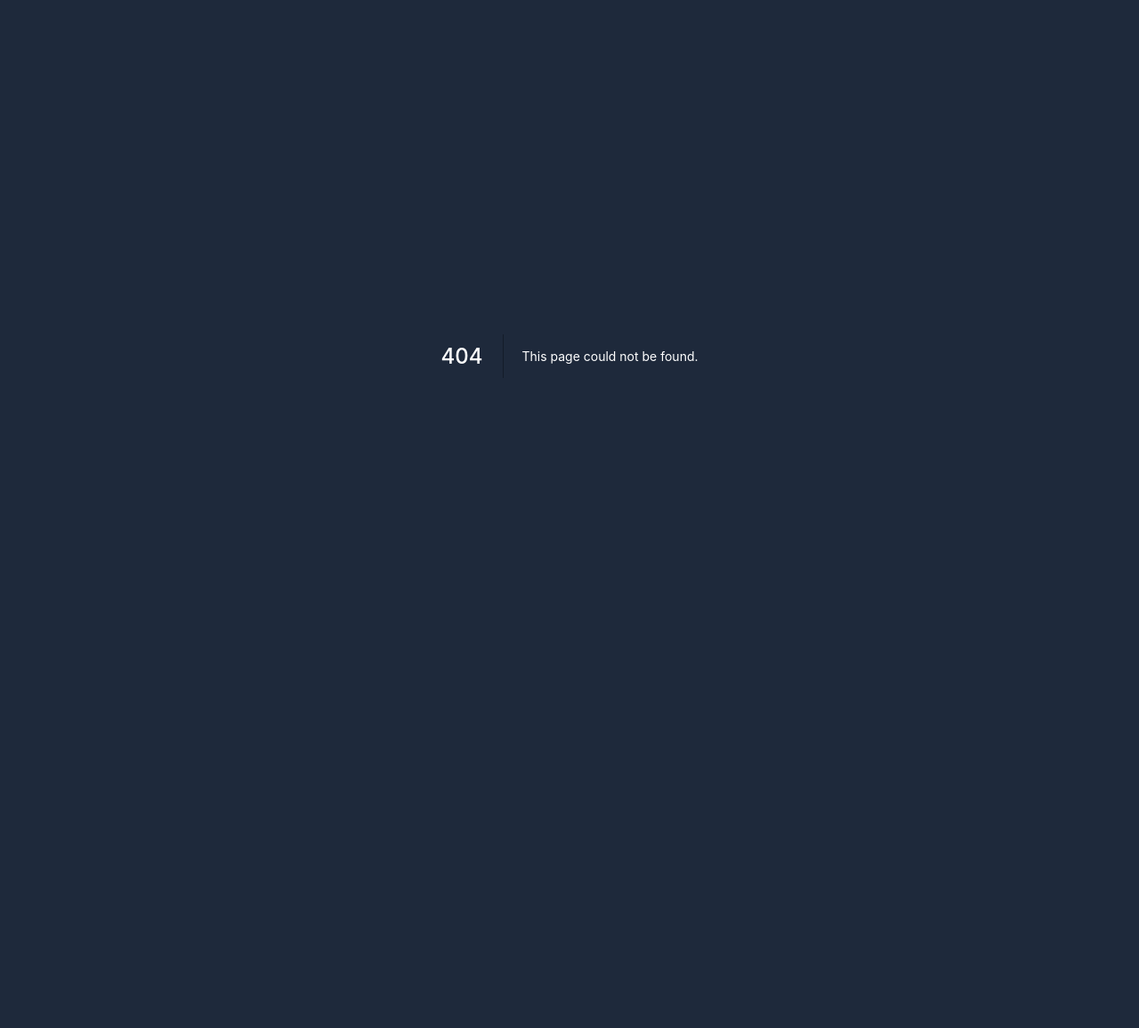
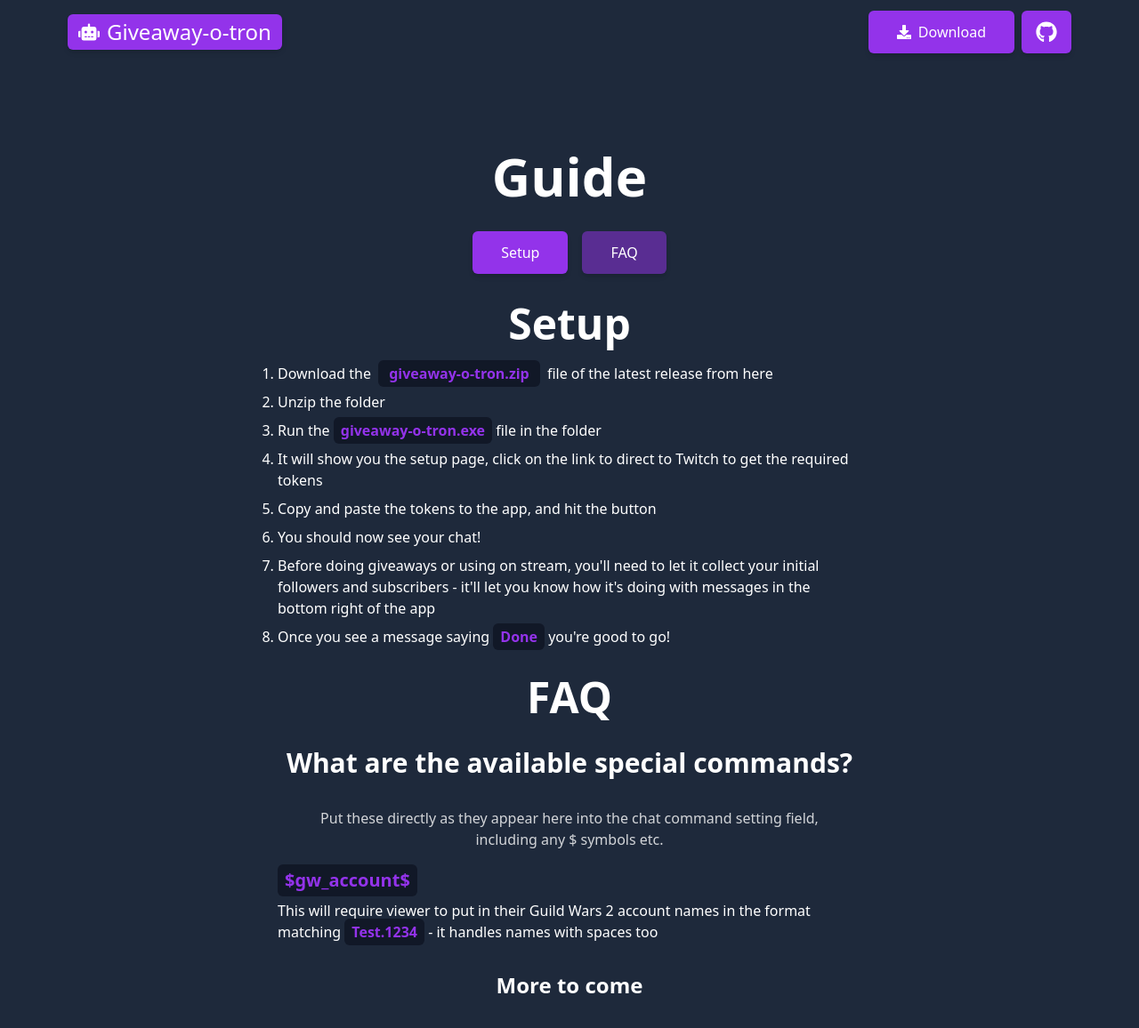
Before and after one commit to maael/giveaway-o-tron, a Next.js app in the folder marketing/: page /guide in a window 1280 px wide. Before the commit this address had no page. Shown: the top 1156 px of the page at 89% size. Before the commit the page ends 800 px from the top, so only its background shows below. Built offline with nearby package versions, Linux system fonts and the light colour scheme.

Commit message:
feat: More work on marketing site

```diff
--- a/marketing/next-seo.config.js
+++ b/marketing/next-seo.config.js
@@ -1,6 +1,6 @@
-const title = 'Matt Elphick | Software Engineer'
-const description = 'Software engineer mainly messing around with JavaScript.'
-const url = 'https://mael.tech/'
+const title = 'Giveaway-o-tron | A Twitch giveaway tool'
+const description = 'A Twitch giveaway tool packed with features'
+const url = 'https://giveaway-o-tron.mael.tech'
 
 export default {
   title,
@@ -14,9 +14,4 @@
     type: 'website',
     locale: 'en_GB',
   },
-  twitter: {
-    handle: '@mattaelphick',
-    site: '@mattaelphick',
-    cardType: 'summary_large_image',
-  },
 }
--- a/marketing/src/components/hooks/useFathom.ts
+++ b/marketing/src/components/hooks/useFathom.ts
@@ -2,7 +2,7 @@
 import { useRouter } from 'next/router'
 import * as Fathom from 'fathom-client'
 
-const ID = process.env.FATHOM_ID || ''
+const ID = process.env.FATHOM_ID || 'KAFYKWAH'
 
 export default function useFathom() {
   const router = useRouter()
--- /dev/null
+++ b/marketing/src/components/primitives/Header.tsx
@@ -0,0 +1,23 @@
+import Link from 'next/link'
+import * as React from 'react'
+import { FaDownload, FaGithub, FaRobot } from 'react-icons/fa'
+
+export default function Header() {
+  return (
+    <div className="flex flex-col md:flex-row gap-3 justify-between items-center pb-20">
+      <Link href="/">
+        <h1 className="flex flex-row justify-center items-center gap-2 bg-purple-600 px-3 py-1 rounded-md text-2xl shadow-md cursor-pointer">
+          <FaRobot /> Giveaway-o-tron
+        </h1>
+      </Link>
+      <div className="flex flex-row gap-2">
+        <a className="button" href="https://github.com/maael/giveaway-o-tron/releases/latest">
+          <FaDownload /> Download
+        </a>
+        <a className="button text-2xl px-4" href="https://github.com/maael/giveaway-o-tron">
+          <FaGithub />
+        </a>
+      </div>
+    </div>
+  )
+}
--- a/marketing/src/pages/_app.tsx
+++ b/marketing/src/pages/_app.tsx
@@ -12,10 +12,12 @@
     <>
       <Head>
         <meta name="viewport" content="width=device-width, initial-scale=1" />
-        <meta name="theme-color" content="#fd015d" />
+        <meta name="theme-color" content="#1e293b" />
       </Head>
       <DefaultSeo {...SEO} />
-      <Component {...pageProps} />
+      <div className="flex flex-col gap-5 px-10 lg:px-3 mx-auto max-w-6xl pt-3 pb-20">
+        <Component {...pageProps} />
+      </div>
       <EmojiFavicon emoji="🤖" />
     </>
   )
--- /dev/null
+++ b/marketing/src/pages/guide.tsx
@@ -0,0 +1,74 @@
+import Header from '~/components/primitives/Header'
+
+export default function Guide() {
+  return (
+    <>
+      <Header />
+      <div className="py-2 flex flex-col gap-8 justify-center items-center mx-auto text-center -mt-15">
+        <h1 className="text-6xl font-bold">Guide</h1>
+        <div className="flex flex-row gap-4 justify-center items-center">
+          <a href="#setup" className="button">
+            Setup
+          </a>
+          <a href="#faq" className="button bg-opacity-50">
+            FAQ
+          </a>
+        </div>
+        <a id="setup">
+          <h2 className="text-5xl font-bold">Setup</h2>
+          <ol className="text-left flex flex-col gap-2 mt-5 list-decimal max-w-2xl mx-auto px-2">
+            <li>
+              Download the{' '}
+              <em className="text-purple-600 font-bold bg-gray-900 px-3 py-1 mx-1 rounded-md not-italic">
+                giveaway-o-tron.zip
+              </em>{' '}
+              file of the latest release from <a href="">here</a>
+            </li>
+            <li>Unzip the folder</li>
+            <li>
+              Run the{' '}
+              <em className="text-purple-600 font-bold bg-gray-900 px-2 py-1 rounded-md not-italic">
+                giveaway-o-tron.exe
+              </em>{' '}
+              file in the folder
+            </li>
+            <li>It will show you the setup page, click on the link to direct to Twitch to get the required tokens</li>
+            <li>Copy and paste the tokens to the app, and hit the button</li>
+            <li>You should now see your chat!</li>
+            <li>
+              Before doing giveaways or using on stream, you'll need to let it collect your initial followers and
+              subscribers - it'll let you know how it's doing with messages in the bottom right of the app
+            </li>
+            <li>
+              Once you see a message saying{' '}
+              <em className="text-purple-600 font-bold bg-gray-900 px-2 py-1 rounded-md not-italic">Done</em> you're
+              good to go!
+            </li>
+          </ol>
+        </a>
+        <a id="faq">
+          <h2 className="text-5xl font-bold">FAQ</h2>
+        </a>
+        <h3 className="text-3xl font-bold">What are the available special commands?</h3>
+        <p className="opacity-80 text-center max-w-xl">
+          Put these directly as they appear here into the chat command setting field, including any $ symbols etc.
+        </p>
+        <div className="text-left flex flex-col gap-2 list-disc max-w-2xl mx-auto px-2 -mt-4">
+          <div className="flex flex-col gap-1">
+            <div className="flex flex-col items-start">
+              <em className="text-purple-600 font-bold bg-gray-900 px-2 py-1 rounded-md not-italic text-xl">
+                $gw_account$
+              </em>
+            </div>
+            <div>
+              This will require viewer to put in their Guild Wars 2 account names in the format matching{' '}
+              <em className="text-purple-600 font-bold bg-gray-900 px-2 py-1 rounded-md not-italic">Test.1234</em> - it
+              handles names with spaces too
+            </div>
+          </div>
+        </div>
+        <h3 className="text-2xl font-bold">More to come</h3>
+      </div>
+    </>
+  )
+}
--- a/marketing/src/pages/index.tsx
+++ b/marketing/src/pages/index.tsx
@@ -1,23 +1,22 @@
 import dynamic from 'next/dynamic'
 import Image from 'next/image'
+import Link from 'next/link'
 import * as React from 'react'
 import { IconType } from 'react-icons'
 import {
   FaClock,
   FaDice,
-  FaDownload,
   FaExclamation,
   FaGifts,
-  FaGithub,
   FaHammer,
   FaHeart,
   FaICursor,
   FaList,
   FaQuoteLeft,
-  FaRobot,
   FaSadTear,
 } from 'react-icons/fa'
 import { TwitterTweetEmbed } from 'react-twitter-embed'
+import Header from '~/components/primitives/Header'
 
 const TwitchPlayer = dynamic(() => import('react-twitch-embed-video'), {
   ssr: false,
@@ -25,20 +24,8 @@
 
 export default function Index() {
   return (
-    <div className="flex flex-col gap-5 px-10 lg:px-3 mx-auto max-w-6xl pt-3 pb-20">
-      <div className="flex flex-col md:flex-row gap-3 justify-between items-center pb-20">
-        <h1 className="flex flex-row justify-center items-center gap-2 bg-purple-600 px-3 py-1 rounded-md text-2xl shadow-md">
-          <FaRobot /> Giveaway-o-tron
-        </h1>
-        <div className="flex flex-row gap-2">
-          <a className="button" href="https://github.com/maael/giveaway-o-tron/releases/latest">
-            <FaDownload /> Download
-          </a>
-          <a className="button text-2xl px-4" href="https://github.com/maael/giveaway-o-tron">
-            <FaGithub />
-          </a>
-        </div>
-      </div>
+    <>
+      <Header />
       <div>
         <div className="w-full md:w-2/3 relative aspect-video mx-auto shadow-[0_3px_40px_5px_rgba(0,0,0,0.3)] shadow-purple-600 -mt-8 md:mt-0">
           <Image src="/images/screenshot.png" className="shadow-lg" layout="fill" />
@@ -52,12 +39,18 @@
           dose of reliablility on top
         </p>
         <div className="flex flex-row gap-4 justify-center items-center">
-          <a className="button">Get Started</a>
-          <a className="button bg-opacity-50">Learn More</a>
+          <Link href="/guide">
+            <a className="button">Get Started</a>
+          </Link>
+          <a href="#mainfeatures" className="button bg-opacity-50">
+            Learn More
+          </a>
         </div>
       </div>
       <div className="py-10 flex flex-col gap-4 justify-center items-center max-w-md mx-auto text-center">
-        <h2 className="text-4xl font-bold">Main Features</h2>
+        <a id="mainfeatures">
+          <h2 className="text-4xl font-bold">Main Features</h2>
+        </a>
         <p className="text-lg opacity-80">Jam-packed with all the features you could want for a giveaway!</p>
       </div>
       <div className="grid grid-cols-1 sm:grid-cols-3 gap-10 px-2 md:px-20 -mt-5 items-start mb-2">
@@ -110,7 +103,7 @@
       </div>
       <PlayerWrapper video="1567875737" time="0h38m10s" />
       <PlayerWrapper video="1570309446" time="2h31m08s" />
-    </div>
+    </>
   )
 }
 
```
